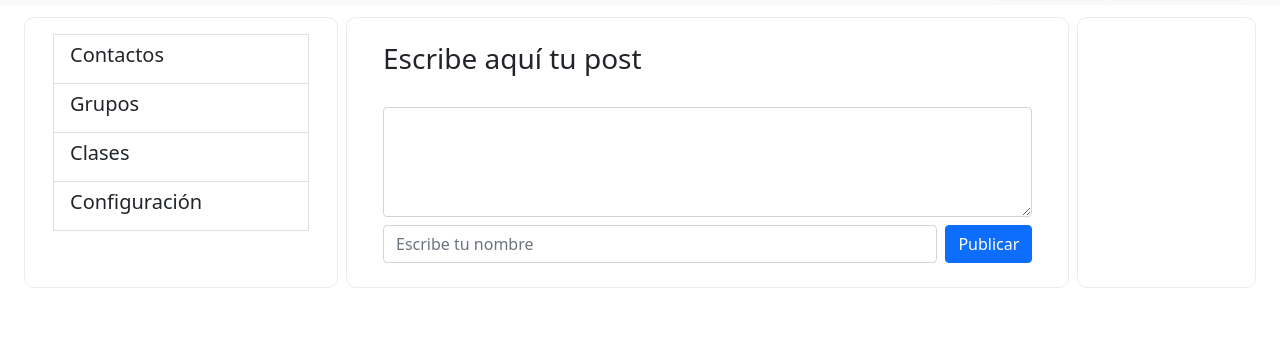
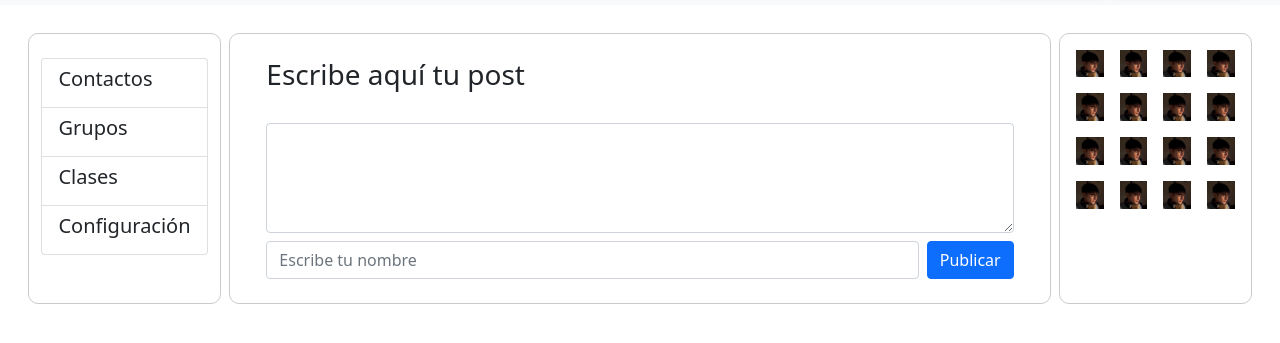
Before and after one commit to ivkasuo/Proyecto, a website: page html/posts.html in a window 1280 px wide. Shown: the part 53-396 px from the top of the page. Drawn offline with nearby package versions, Linux system fonts and the light colour scheme.

Commit message:
Cambios a posts.html 3a iter.

```diff
--- a/html/posts.html
+++ b/html/posts.html
@@ -52,18 +52,16 @@
         </div><!--Fin class container-fluid d-flex-->
     </nav><!--Fin class navbar-->
     <div class="container-fluid">
-        <div class="row m-2">
-            <div class="col m-1 d-flex justify-content-center align-items-start" style = "border-style: solid; border-width: 1px; border-color: #ebebeb; border-radius: 10px;">
-                <section id = "sidebar" class = "m-3">
-                    <ul id = "list-group" style = "padding: 0; margin: 0;">
-                        <a class = "list-group-item list-group-item-action" style = "width: 20vw;"><h5>Contactos</h5></a>
-                        <a class = "list-group-item list-group-item-action" style = "width: 20vw;"><h5>Grupos</h5></a>
-                        <a class = "list-group-item list-group-item-action" style = "width: 20vw;"><h5>Clases</h5></a>
-                        <a class = "list-group-item list-group-item-action" style = "width: 20vw;"><h5>Configuración</h5></a>
-                    </ul>
-                </section>
+        <div class="row p-4" style = " border-radius: 10px;">
+            <div class = "col m-1 d-flex justify-content-center align-items-start" style = "border-radius: 10px; border-style: solid; border-width: 1px; border-color: #cacaca;">
+                <ul class = "list-group mt-4" style = "padding: 0;">
+                    <a class = "list-group-item list-group-item-action" style = "width: 13vw;"><h5>Contactos</h5></a>
+                    <a class = "list-group-item list-group-item-action" style = "width: 13vw;"><h5>Grupos</h5></a>
+                    <a class = "list-group-item list-group-item-action" style = "width: 13vw;"><h5>Clases</h5></a>
+                    <a class = "list-group-item list-group-item-action" style = "width: 13vw;"><h5>Configuración</h5></a>
+                </ul>
             </div>
-            <div class="col-7 m-1" style = "border-style: solid; border-width: 1px; border-color: #ebebeb; border-radius: 10px;">
+            <div class = "col-8 m-1" style = "border-radius: 10px; border-style: solid; border-width: 1px; border-color: #cacaca;">
                 <section id = "feed" class = "container-fluid d-flex flex-column p-4">
                     <h3>Escribe aquí tu post</h3>
                     <form action = "#" method = "GET" id = "post_form">
@@ -78,26 +76,33 @@
                     </form>
                 </section>
             </div>
-            <div class="col m-1" style = "border-style: solid; border-width: 1px; border-color: #ebebeb; border-radius: 10px;">
-                <section class = "container-fluid d-flex flex-column mt-4">
-                    <div>
-                        <div class = "row">
-                            <div class="col-2">
-                                <img src = "../img/foto-cesar.jpg" class = "img-fluid">
-                            </div>
-                            <div class="col-2">
-                                <img src = "../img/foto-cesar.jpg" class = "img-fluid">
-                            </div>
-                            <div class="col-2">
-                                <img src = "../img/foto-cesar.jpg" class = "img-fluid">
-                            </div>
-                            <div class="col-2">
-                                <img src = "../img/foto-cesar.jpg" class = "img-fluid">
-                            </div>
-                        </div>
+            <div class="col m-1 d-flex justify-content-between align-items-start" style = "border-radius: 10px; border-style: solid; border-width: 1px; border-color: #cacaca;">
+                <div class = "row p-2">
+                    <div class="col" style = "padding: 0;">
+                        <img src="../img/foto-cesar.jpg" class = "img-fluid" style = "padding: 8px;">
+                        <img src="../img/foto-cesar.jpg" class = "img-fluid" style = "padding: 8px;">
+                        <img src="../img/foto-cesar.jpg" class = "img-fluid" style = "padding: 8px;">
+                        <img src="../img/foto-cesar.jpg" class = "img-fluid" style = "padding: 8px;">
                     </div>
-                    <div class = "container-fluid"></div>
-            </section>
+                    <div class="col" style = "padding: 0;">
+                        <img src="../img/foto-cesar.jpg" class = "img-fluid" style = "padding: 8px;">
+                        <img src="../img/foto-cesar.jpg" class = "img-fluid" style = "padding: 8px;">
+                        <img src="../img/foto-cesar.jpg" class = "img-fluid" style = "padding: 8px;">
+                        <img src="../img/foto-cesar.jpg" class = "img-fluid" style = "padding: 8px;">
+                    </div>
+                    <div class="col" style = "padding: 0;">
+                        <img src="../img/foto-cesar.jpg" class = "img-fluid" style = "padding: 8px;">
+                        <img src="../img/foto-cesar.jpg" class = "img-fluid" style = "padding: 8px;">
+                        <img src="../img/foto-cesar.jpg" class = "img-fluid" style = "padding: 8px;">
+                        <img src="../img/foto-cesar.jpg" class = "img-fluid" style = "padding: 8px;">
+                    </div>
+                    <div class="col" style = "padding: 0;">
+                        <img src="../img/foto-cesar.jpg" class = "img-fluid" style = "padding: 8px;">
+                        <img src="../img/foto-cesar.jpg" class = "img-fluid" style = "padding: 8px;">
+                        <img src="../img/foto-cesar.jpg" class = "img-fluid" style = "padding: 8px;">
+                        <img src="../img/foto-cesar.jpg" class = "img-fluid" style = "padding: 8px;">
+                    </div>
+                </div>
             </div>
         </div>
     </div>
```
